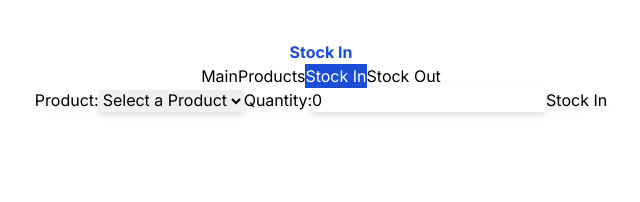
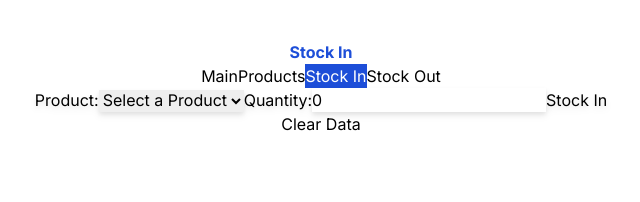
Before and after one commit to amaljosea/inventory-app, a Next.js app: page /stock-in in a window 1280 px wide. Shown: the top 202 px of the page, without its empty margins (319-959 px from the left). Built offline with nearby package versions, Linux system fonts and the light colour scheme.

Commit message:
Implement clear

```diff
--- a/components/Layout.tsx
+++ b/components/Layout.tsx
@@ -2,6 +2,7 @@ import Header from "./Header";
 import { ReactNode } from "react";
 import classNames from "classnames";
 import { commonClassName } from "@/constant";
+import { clearInventoryData } from "@/data/inventoryData";
 
 const Layout = ({
   title,
@@ -17,6 +18,7 @@ const Layout = ({
       <div className={classNames(commonClassName, "drop-shadow-md")}>
         {children}
       </div>
+      <button onClick={clearInventoryData}>Clear Data</button>
     </div>
   );
 };
--- a/data/inventoryData.ts
+++ b/data/inventoryData.ts
@@ -18,3 +18,8 @@ export function getInventoryData(): InventoryData {
 export function updateInventoryData(newData: InventoryData): void {
   localStorage.setItem(LOCAL_STORAGE_KEY, JSON.stringify(newData));
 }
+
+export const clearInventoryData = () => {
+  localStorage.clear();
+  location.reload();
+};
```
